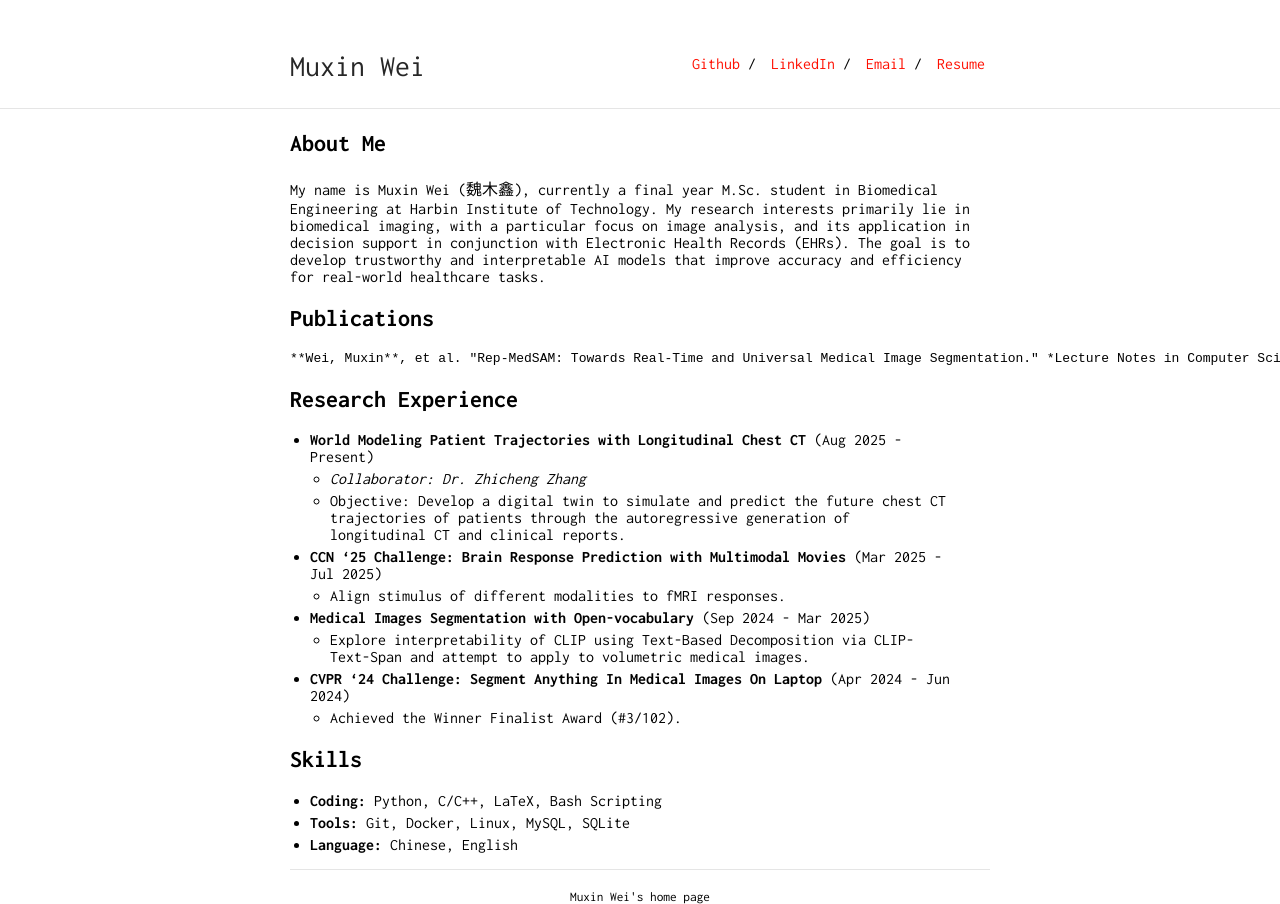
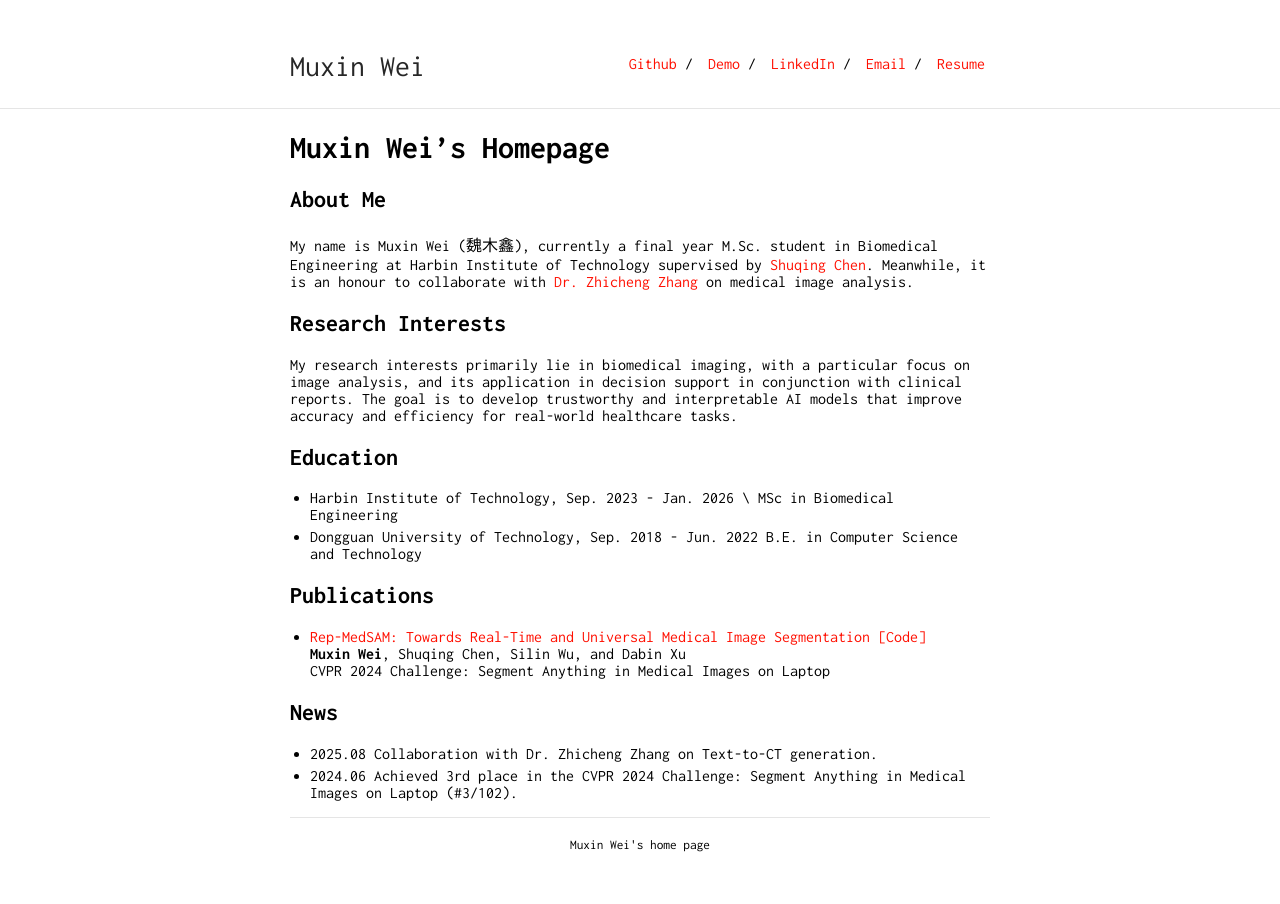
Before and after one commit to muxin-wei/muxin-wei.github.io, a Jekyll site: the page built from index.md, in a window 1280 px wide. Built offline with Jekyll 4.4.1, drawn with Linux system fonts in a browser that asks for light colours; our own code applies the rules of GitHub Pages for plain Markdown files.

Commit message:
feat: Add demo page for segmentation and generation

```diff
--- a/_config.yml
+++ b/_config.yml
@@ -19,6 +19,8 @@
 nav:
  - name: "Github"
    link: "https://github.com/muxin-wei"
+ - name: "Demo"
+   link: "./demo.md"
  - name: "LinkedIn"
    link: "https://www.linkedin.com/in/muxin-wei-90a335332/"
  - name: "Email"
--- a/index.md
+++ b/index.md
@@ -1,16 +1,27 @@
 ---
 layout: default
 ---
+# Muxin Wei's Homepage
 ## About Me
 
-My name is Muxin Wei (魏木鑫), currently a final year M.Sc. student in Biomedical Engineering at Harbin Institute of Technology. My research interests primarily lie in biomedical imaging, with a particular focus on image analysis, and its application in decision support in conjunction with Electronic Health Records (EHRs). The goal is to develop trustworthy and interpretable AI models that improve accuracy and efficiency for real-world healthcare tasks.
+My name is Muxin Wei (魏木鑫), currently a final year M.Sc. student in Biomedical Engineering at Harbin Institute of Technology supervised by [Shuqing Chen](https://scholar.google.com.au/citations?user=ZSBEUzLyx7IC&hl=en). Meanwhile, it is an honour to collaborate with [Dr. Zhicheng Zhang](https://scholar.google.com/citations?user=82GMBFcAAAAJ&hl=en) on medical image analysis.
+
+## Research Interests
+My research interests primarily lie in biomedical imaging, with a particular focus on image analysis, and its application in decision support in conjunction with clinical reports. The goal is to develop trustworthy and interpretable AI models that improve accuracy and efficiency for real-world healthcare tasks.
+
+## Education
+* Harbin Institute of Technology, Sep. 2023 - Jan. 2026 \
+  MSc in Biomedical Engineering
+* Dongguan University of Technology, Sep. 2018 - Jun. 2022
+  B.E. in Computer Science and Technology
+
 
 ## Publications
+* [Rep-MedSAM: Towards Real-Time and Universal Medical Image Segmentation](https://openreview.net/pdf?id=yqf77n9Kfw) [[Code]](https://github.com/muxin-wei/Rep-MedSAM) \
+**Muxin Wei**, Shuqing Chen, Silin Wu, and Dabin Xu \
+CVPR 2024 Challenge: Segment Anything in Medical Images on Laptop
 
-    **Wei, Muxin**, et al. "Rep-MedSAM: Towards Real-Time and Universal Medical Image Segmentation." *Lecture Notes in Computer Science*, 2025, pp. 57-69.
-
-## Research Experience
-
+<!-- ## Research Experience
 - **World Modeling Patient Trajectories with Longitudinal Chest CT** (Aug 2025 - Present)
   - *Collaborator: Dr. Zhicheng Zhang*
   - Objective: Develop a digital twin to simulate and predict the future chest CT trajectories of patients through the autoregressive generation of longitudinal CT and clinical reports.
@@ -19,10 +30,17 @@
 - **Medical Images Segmentation with Open-vocabulary** (Sep 2024 - Mar 2025)
   - Explore interpretability of CLIP using Text-Based Decomposition via CLIP-Text-Span and attempt to apply to volumetric medical images.
 - **CVPR '24 Challenge: Segment Anything In Medical Images On Laptop** (Apr 2024 - Jun 2024)
-  - Achieved the Winner Finalist Award (#3/102).
+  - Achieved the Winner Finalist Award (#3/102). -->
 
-## Skills
-
+<!-- ## Skills
 - **Coding:** Python, C/C++, LaTeX, Bash Scripting
 - **Tools:** Git, Docker, Linux, MySQL, SQLite
-- **Language:** Chinese, English
+- **Language:** Chinese, English -->
+
+## News
+- 2025.08 Collaboration with Dr. Zhicheng Zhang on Text-to-CT generation.
+- 2024.06 Achieved 3rd place in the CVPR 2024 Challenge: Segment Anything in Medical Images on Laptop (#3/102).
+
+<!-- ## Scholarships and Awards
+- 2025 Special-class Graduate Scholarship
+- 2024 Second-class  -->
```
Also changed, not shown: demo.md (added, +19 -0 lines), 1 other file.
